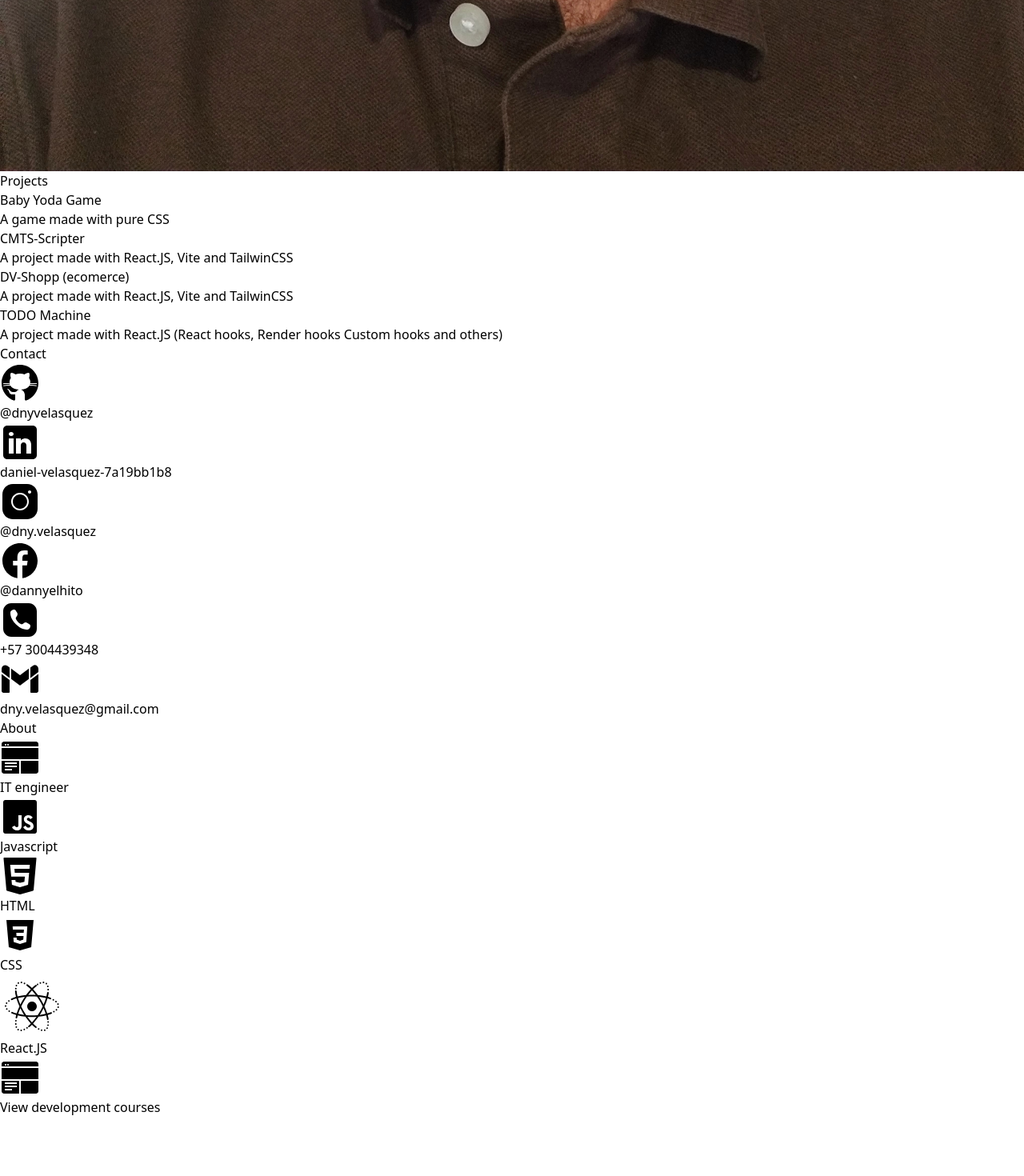
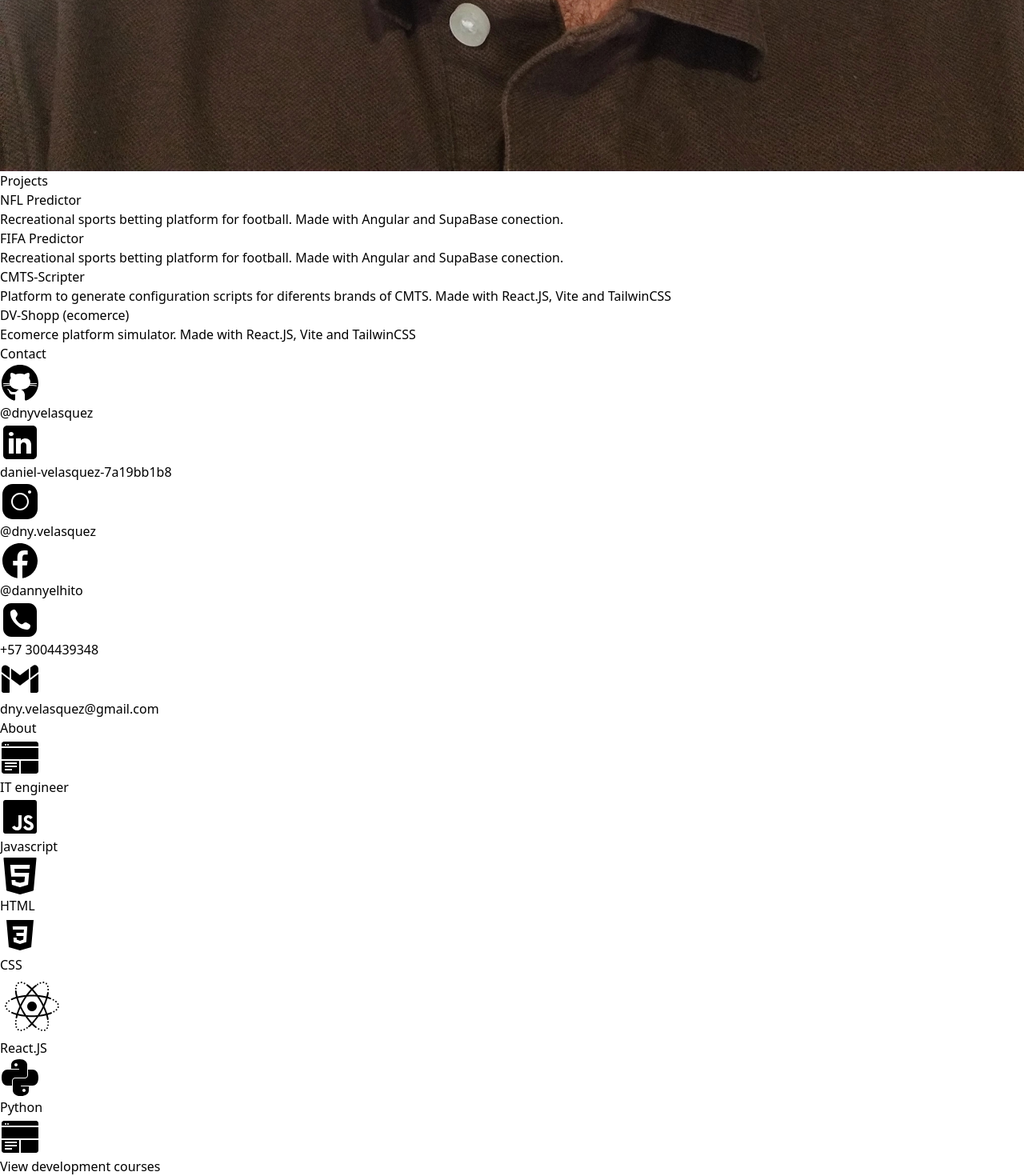
Before and after one commit to dnyvelasquez/Portfolio, a React (Vite) app: page / in a window 1280 px wide. Shown: the part 2662-4132 px from the top of the page at 80% size. Before the commit the page ends 4058 px from the top, so only its background shows below. Built offline with nearby package versions, Linux system fonts and the light colour scheme.

Commit message:
Projects adjust

```diff
--- a/src/Pages/Home/index.jsx
+++ b/src/Pages/Home/index.jsx
@@ -7,6 +7,7 @@ import logoFacebook from '../../Assets/icons8-facebook.svg';
 import logoPhone from '../../Assets/icons8-Phone.svg';
 import logoGmail from '../../Assets/icons8-Gmail.svg';
 import logoReact from '../../Assets/icons8-React.svg';
+import logoPython from '../../Assets/icons8-Python.svg';
 import logoCss from '../../Assets/icons8-css.svg';
 import logoHtml from '../../Assets/icons8-html.svg';
 import logoJavascript from '../../Assets/icons8-javascript.svg';
@@ -40,13 +41,23 @@ const Home = () => {
                     <h3 className="font-bold text-2xl text-center sm:text-left mb-4">Projects</h3>
                     <a
                         className="pl-4 font-semibold text-center sm:text-left"
-                        href="https://dnyvelasquez.github.io/babyyoda/"
+                        href="https://dnyvelasquez.github.io/nfl-predictor/"
                         target="_blank" rel="noopener noreferrer"
                     >
-                        Baby Yoda Game
+                        NFL Predictor
                     </a>
                     <p className='pl-4 text-slate-100 ml-4 text-sm text-center sm:text-left'>
-                        A game made with pure CSS
+                        Recreational sports betting platform for football. Made with Angular and SupaBase conection.
+                    </p>
+                    <a
+                        className="pl-4 font-semibold text-center sm:text-left"
+                        href="https://dnyvelasquez.github.io/fifa-predictor/"
+                        target="_blank" rel="noopener noreferrer"
+                    >
+                        FIFA Predictor
+                    </a>
+                    <p className='pl-4 text-slate-100 ml-4 text-sm text-center sm:text-left'>
+                        Recreational sports betting platform for football. Made with Angular and SupaBase conection.
                     </p>
                     <a
                         className="pl-4 font-semibold text-center sm:text-left"
@@ -56,7 +67,7 @@ const Home = () => {
                         CMTS-Scripter
                     </a>
                     <p className='pl-4 text-slate-100 ml-4 text-sm text-center sm:text-left'>
-                        A project made with React.JS, Vite and TailwinCSS
+                        Platform to generate configuration scripts for diferents brands of CMTS. Made with React.JS, Vite and TailwinCSS
                     </p>
                     <a
                         className="pl-4 font-semibold text-center sm:text-left"
@@ -66,17 +77,7 @@ const Home = () => {
                         DV-Shopp (ecomerce)
                     </a>
                     <p className='pl-4 text-slate-100 ml-4 text-sm text-center sm:text-left'>
-                        A project made with React.JS, Vite and TailwinCSS
-                    </p>
-                    <a
-                        className="pl-4 font-semibold text-center sm:text-left"
-                        href="https://dnyvelasquez.github.io/todomachine/"
-                        target="_blank" rel="noopener noreferrer"
-                    >
-                        TODO Machine
-                    </a>
-                    <p className='pl-4 text-slate-100 ml-4 text-sm text-center sm:text-left'>
-                        A project made with React.JS (React hooks, Render hooks Custom hooks and others)
+                        Ecomerce platform simulator. Made with React.JS, Vite and TailwinCSS
                     </p>
                 </div>
                 <div className="flex flex-col sm:w-1/4 w-full mb-4 text-center sm:text-left">
@@ -196,6 +197,14 @@ const Home = () => {
                         />
                         React.JS
                     </p>
+                    <p className="pl-4 font-semibold flex self-center sm:self-start">
+                        <img
+                            src={logoPython}
+                            alt="Logo Python"
+                            className="h-6 w-6 mr-1"
+                        />
+                        Python
+                    </p>
                     <Link to={'/Portfolio/courses'} className="pl-4 font-semibold flex self-center sm:self-start">
                         <img
                             src={logoGoogleSites}
```
Also changed, not shown: src/Assets/icons8-python.svg (added).
